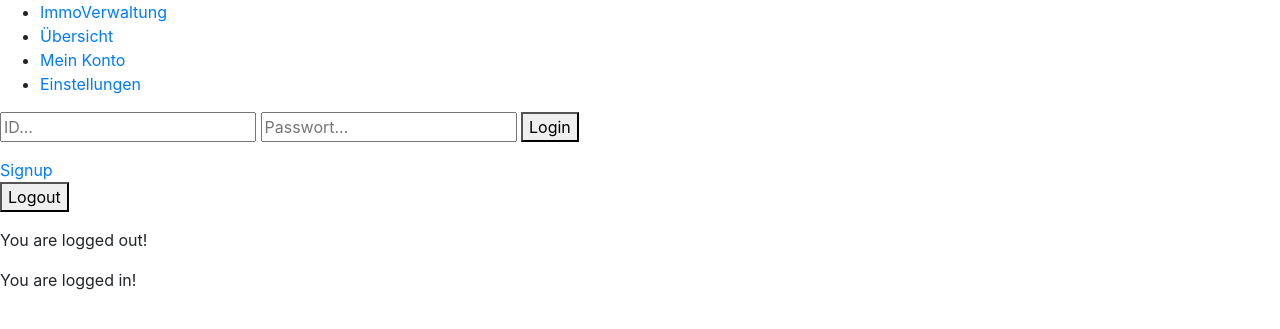
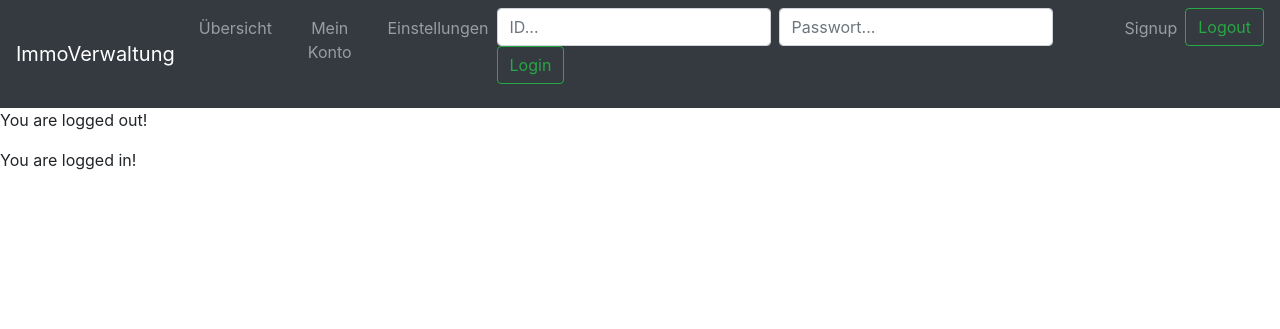
Before and after one commit to Eduard951/ImmoVerwaltung, a PHP site: page /index.php in a window 1280 px wide. Shown: the top 329 px of the page. Run offline with PHP 8.4, Linux system fonts and the light colour scheme.

Commit message:
navbar changes

```diff
--- a/Software/ImmoVerwaltung/header.php
+++ b/Software/ImmoVerwaltung/header.php
@@ -8,23 +8,27 @@
 	<body>
 
 		<header>
-			<nav>
-				<ul>
-					<li><a href="#">ImmoVerwaltung</a></li>
-					<li><a href="#">Übersicht</a></li>
-					<li><a href="#">Mein Konto</a></li>
-					<li><a href="#">Einstellungen</a></li>
+			<nav class="navbar navbar-expand-lg navbar-dark bg-dark nav-fill">
+			  <a class="navbar-brand" href="#">ImmoVerwaltung</a>
+ 			   <div class="collapse navbar-collapse" id="navbarSupportedContent">
+				<ul class="navbar-nav mr-auto">
+					<li class="nav-item"><a href="#" class="nav-link">Übersicht</a></li>
+					<li class="nav-item"><a href="#" class="nav-link">Mein Konto</a></li>
+					<li class="nav-item"><a href="#" class="nav-link">Einstellungen</a></li>
+					<li>
+						<form class="form-inline" action="includes/login.inc.php" method="post">
+						<input class="form-control mr-sm-2" type="text" name="userid" placeholder="ID...">
+						<input class="form-control mr-sm-2" type="password" name="pwd" placeholder="Passwort...">
+						<button class="btn btn-outline-success my-2 my-sm-0" type="submit" name="login-submit">Login</button>
+						</form>
+					</li>
+					<li class="nav-item"><a class="nav-link" href="signup.php">Signup</a></li>
+					<li class="nav-item">
+						<form class="form-inline" action="includes/logout.inc.php" method="post">
+							<button class="btn btn-outline-success my-2 my-sm-0" type="submit" name="logout-submit">Logout</button>
+						</form>
+					</li>
 				</ul>
-				<div>
-					<form action="includes/login.inc.php" method="post">
-						<input type="text" name="userid" placeholder="ID...">
-						<input type="password" name="pwd" placeholder="Passwort...">
-						<button type="submit" name="login-submit">Login</button>
-					</form>
-					<a href="signup.php">Signup</a>
-					<form action="includes/logout.inc.php" method="post">
-						<button type="submit" name="logout-submit">Logout</button>
-					</form>
 				</div>
 			</nav>
 		</header>
```
